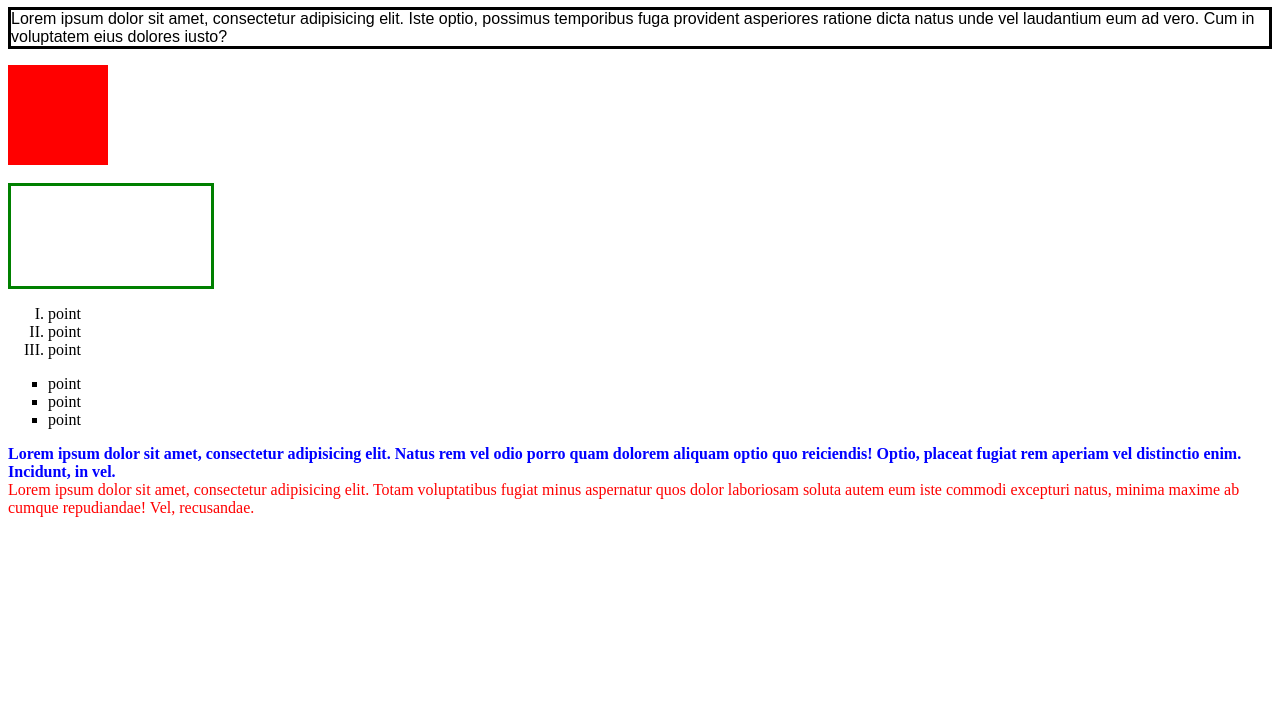
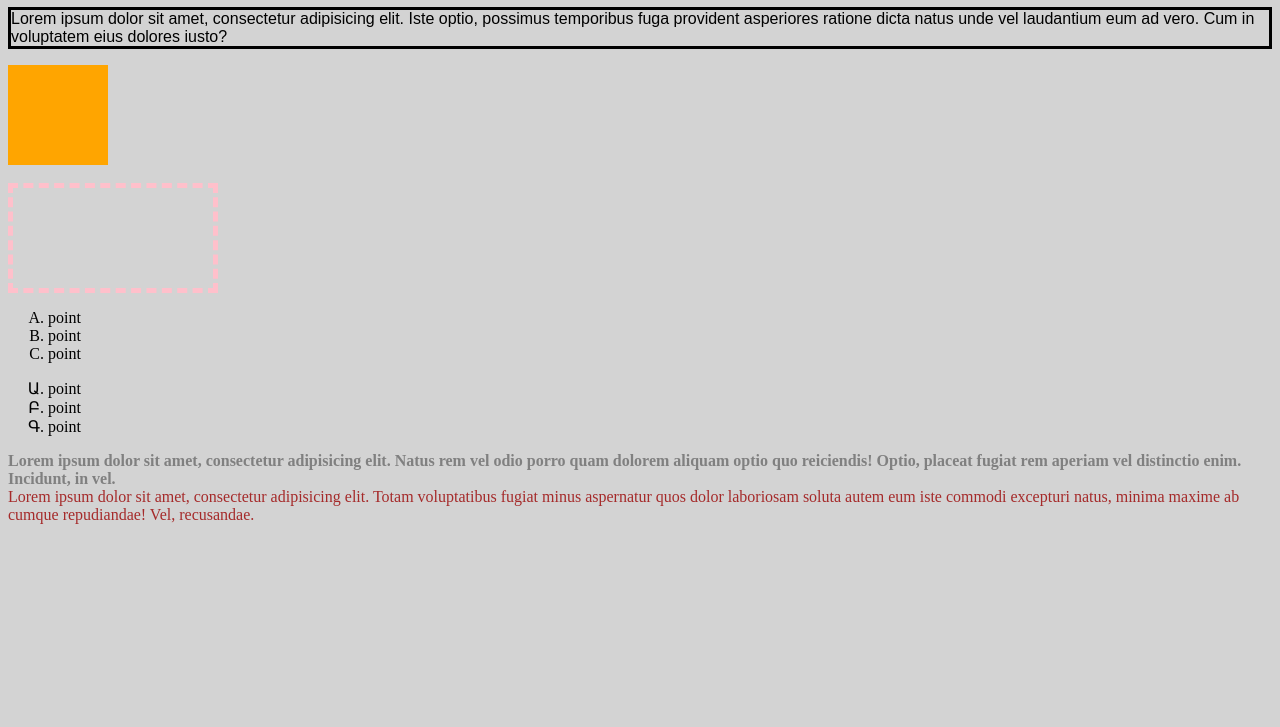
Before and after one commit to ykultysheva/w1d2, a plain HTML site: page index4.html in a window 1280 px wide. Shown: the part 73-800 px from the top of the page. Drawn offline with Linux system fonts and the light colour scheme.

Commit message:
add styles

```diff
--- a/css/styles.css
+++ b/css/styles.css
@@ -3,12 +3,48 @@ body {
 }
 
 
-p {
-  color: orange;
-  font-size: 28px;
-  text-align: center;
+h1 {
+  color: blue;
+}
+
+.apple {
   font-family: Arial, Helvectica, sans-serif;
+  border: 3px;
+  border: solid;
 }
+
+.mango {
+  height: 100px;
+  width: 100px;
+  background-color: orange;
+}
+
+#pineapple {
+  height: 100px;
+  width: 200px;
+  border-width: 5px;
+  border-style: dashed;
+  border-color: pink;
+}
+
+#grapes {
+  list-style-type: upper-alpha;
+}
+
+.kiwi {
+  list-style-type: armenian;
+}
+
+.pear {
+  color: grey;
+  font-weight: bold;
+}
+
+.papaya {
+  color: brown;
+  font-weight: lighter;
+}
+
 
 .second_p {
   color: green;
--- a/index4.html
+++ b/index4.html
@@ -3,33 +3,34 @@
 <head>
   <meta charset="UTF-8">
   <title>Challenge 4</title>
+  <link rel="stylesheet" href="css/styles.css">
 </head>
 <body>
-  <h1 style="color: blue">Larg Blue Header</h1>
+  <h1>Large Blue Header</h1>
 
-  <p style="font-family: Arial, Helvectica, sans-serif; border: 3px solid">Lorem ipsum dolor sit amet, consectetur adipisicing elit. Iste optio, possimus temporibus fuga provident asperiores ratione dicta natus unde vel laudantium eum ad vero. Cum in voluptatem eius dolores iusto?</p>
+  <p class="apple">Lorem ipsum dolor sit amet, consectetur adipisicing elit. Iste optio, possimus temporibus fuga provident asperiores ratione dicta natus unde vel laudantium eum ad vero. Cum in voluptatem eius dolores iusto?</p>
 
-  <div style="height: 100px; width: 100px; background-color: red"></div>
+  <div class="mango"></div>
 
   <br>
 
-  <div style="height: 100px; width: 200px; border: 3px solid green"></div>
+  <div id="pineapple"></div>
 
-  <ol style="list-style-type: upper-roman">
+  <ol id="grapes">
     <li>point</li>
     <li>point</li>
     <li>point</li>
   </ol>
 
-  <ul style="list-style-type: square">
+  <ul class="kiwi">
     <li>point</li>
     <li>point</li>
     <li>point</li>
   </ul>
 
-  <div style="color: blue; font-weight:bold">
+  <div class="pear">
       Lorem ipsum dolor sit amet, consectetur adipisicing elit. Natus rem vel odio porro quam dolorem aliquam optio quo reiciendis! Optio, placeat fugiat rem aperiam vel distinctio enim. Incidunt, in vel.
-      <div style="color: red; font-weight:normal">
+      <div class="papaya">
         Lorem ipsum dolor sit amet, consectetur adipisicing elit. Totam voluptatibus fugiat minus aspernatur quos dolor laboriosam soluta autem eum iste commodi excepturi natus, minima maxime ab cumque repudiandae! Vel, recusandae.
       </div>
   </div>
```
